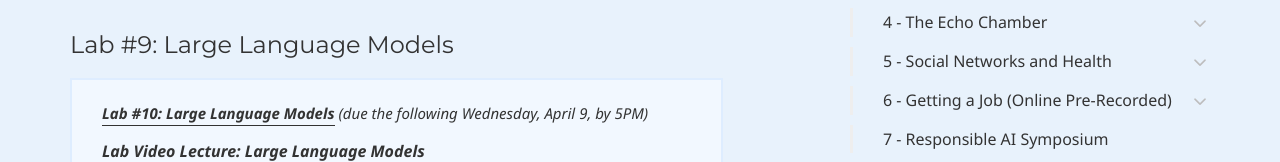
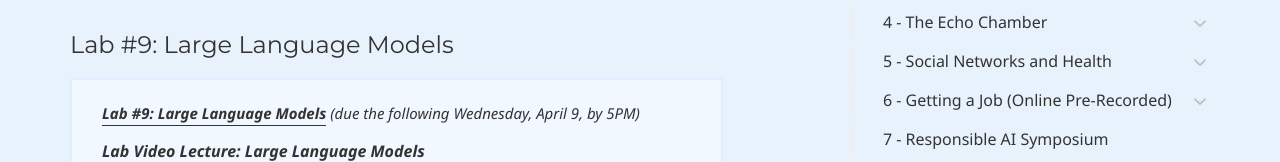
Before and after one commit to dssoc/dssoc.github.io, a Jekyll site: the page built from schedule.md, in a window 1280 px wide and 1400 px high, scrolled down 20585 px, cut to the strip 0-319 px from the top of the window. Shown: the part 157-319 px from the top of the strip. Built offline with Jekyll 4.4.1, drawn with Linux system fonts in a browser that asks for light colours; some web fonts are replaced; some of the changed text lies outside the part shown.

Commit message:
Update schedule.md update lab numbers

```diff
--- a/schedule.md
+++ b/schedule.md
@@ -771,7 +771,7 @@
 
 #### Lab #9: Large Language Models
 <div class="callout callout--info">
-        <p><i><b><a href = "/assignments/lab_10_llm.html">Lab #10: Large Language Models</a></b> (due the following Wednesday, April 9, by 5PM)</i></p>
+        <p><i><b><a href = "/assignments/lab_10_llm.html">Lab #9: Large Language Models</a></b> (due the following Wednesday, April 9, by 5PM)</i></p>
 
 <i><b>Lab Video Lecture: Large Language Models</b></i>
 
```
Also changed, not shown: other parts of schedule.md (+1 -1 lines).
